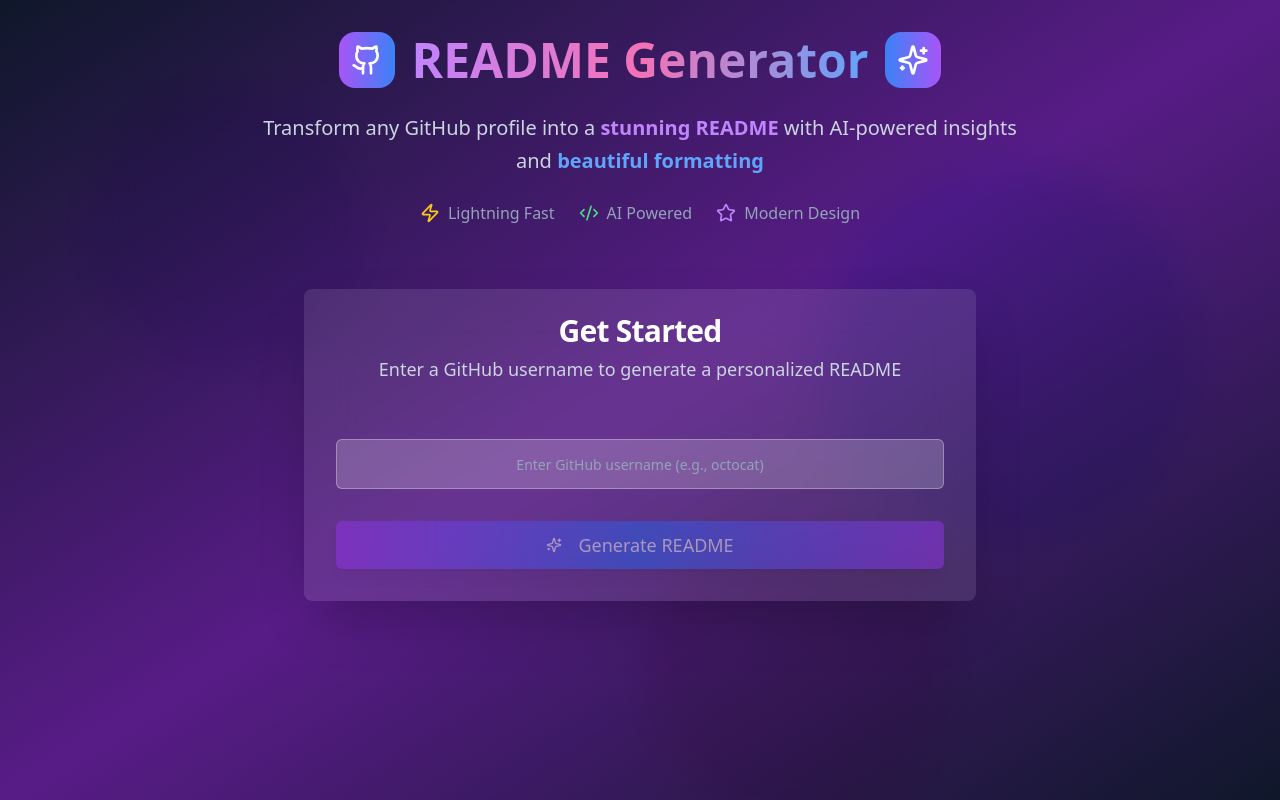
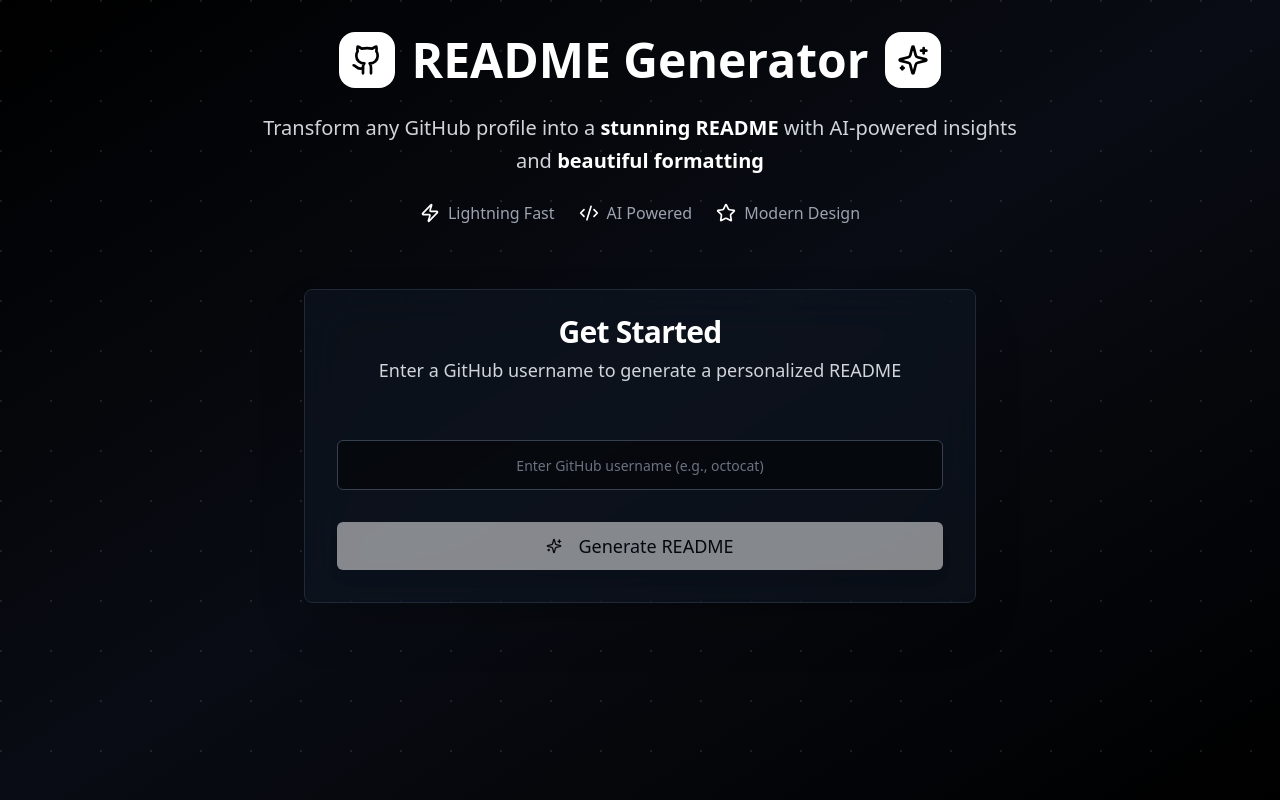
Before and after one commit to mandarwagh9/readme.ai, a React (Vite) app: page / in a window 1280 px wide. Built offline with nearby package versions, Linux system fonts and the light colour scheme.

Commit message:
Refactor: Apply black and white color scheme
Remove all color from the website and apply a black and white color scheme.

```diff
--- a/src/pages/Index.tsx
+++ b/src/pages/Index.tsx
@@ -1,3 +1,4 @@
+
 import { useState } from "react";
 import { Card, CardContent, CardDescription, CardHeader, CardTitle } from "@/components/ui/card";
 import { Button } from "@/components/ui/button";
@@ -136,7 +137,7 @@ const Index = () => {
       const readme = `# Hi there, I'm ${user.name || user.login}! 👋
 
 <div align="center">
-  <img src="${user.avatar_url}" alt="${user.login}" width="200" height="200" style="border-radius: 50%; border: 4px solid #6366f1;" />
+  <img src="${user.avatar_url}" alt="${user.login}" width="200" height="200" style="border-radius: 50%; border: 4px solid #000000;" />
 </div>
 
 ## 🚀 About Me
@@ -156,25 +157,25 @@ ${user.bio ? `> ${user.bio}` : '> Passionate developer building amazing things w
 
 ${languages.map(lang => {
   const badges = {
-    'JavaScript': '![JavaScript](https://img.shields.io/badge/JavaScript-F7DF1E?style=for-the-badge&logo=javascript&logoColor=black)',
-    'TypeScript': '![TypeScript](https://img.shields.io/badge/TypeScript-007ACC?style=for-the-badge&logo=typescript&logoColor=white)',
-    'Python': '![Python](https://img.shields.io/badge/Python-3776AB?style=for-the-badge&logo=python&logoColor=white)',
-    'Java': '![Java](https://img.shields.io/badge/Java-ED8B00?style=for-the-badge&logo=java&logoColor=white)',
-    'React': '![React](https://img.shields.io/badge/React-20232A?style=for-the-badge&logo=react&logoColor=61DAFB)',
-    'Node.js': '![Node.js](https://img.shields.io/badge/Node.js-43853D?style=for-the-badge&logo=node.js&logoColor=white)',
-    'HTML': '![HTML5](https://img.shields.io/badge/HTML5-E34F26?style=for-the-badge&logo=html5&logoColor=white)',
-    'CSS': '![CSS3](https://img.shields.io/badge/CSS3-1572B6?style=for-the-badge&logo=css3&logoColor=white)',
-    'Go': '![Go](https://img.shields.io/badge/Go-00ADD8?style=for-the-badge&logo=go&logoColor=white)',
+    'JavaScript': '![JavaScript](https://img.shields.io/badge/JavaScript-000000?style=for-the-badge&logo=javascript&logoColor=white)',
+    'TypeScript': '![TypeScript](https://img.shields.io/badge/TypeScript-000000?style=for-the-badge&logo=typescript&logoColor=white)',
+    'Python': '![Python](https://img.shields.io/badge/Python-000000?style=for-the-badge&logo=python&logoColor=white)',
+    'Java': '![Java](https://img.shields.io/badge/Java-000000?style=for-the-badge&logo=java&logoColor=white)',
+    'React': '![React](https://img.shields.io/badge/React-000000?style=for-the-badge&logo=react&logoColor=white)',
+    'Node.js': '![Node.js](https://img.shields.io/badge/Node.js-000000?style=for-the-badge&logo=node.js&logoColor=white)',
+    'HTML': '![HTML5](https://img.shields.io/badge/HTML5-000000?style=for-the-badge&logo=html5&logoColor=white)',
+    'CSS': '![CSS3](https://img.shields.io/badge/CSS3-000000?style=for-the-badge&logo=css3&logoColor=white)',
+    'Go': '![Go](https://img.shields.io/badge/Go-000000?style=for-the-badge&logo=go&logoColor=white)',
     'Rust': '![Rust](https://img.shields.io/badge/Rust-000000?style=for-the-badge&logo=rust&logoColor=white)',
-    'C++': '![C++](https://img.shields.io/badge/C%2B%2B-00599C?style=for-the-badge&logo=c%2B%2B&logoColor=white)',
-    'C': '![C](https://img.shields.io/badge/C-00599C?style=for-the-badge&logo=c&logoColor=white)',
-    'PHP': '![PHP](https://img.shields.io/badge/PHP-777BB4?style=for-the-badge&logo=php&logoColor=white)',
-    'Ruby': '![Ruby](https://img.shields.io/badge/Ruby-CC342D?style=for-the-badge&logo=ruby&logoColor=white)',
-    'Swift': '![Swift](https://img.shields.io/badge/Swift-FA7343?style=for-the-badge&logo=swift&logoColor=white)',
-    'Kotlin': '![Kotlin](https://img.shields.io/badge/Kotlin-0095D5?style=for-the-badge&logo=kotlin&logoColor=white)',
-    'Dart': '![Dart](https://img.shields.io/badge/Dart-0175C2?style=for-the-badge&logo=dart&logoColor=white)',
-    'Shell': '![Shell Script](https://img.shields.io/badge/Shell_Script-121011?style=for-the-badge&logo=gnu-bash&logoColor=white)',
-    'Dockerfile': '![Docker](https://img.shields.io/badge/Docker-2CA5E0?style=for-the-badge&logo=docker&logoColor=white)',
+    'C++': '![C++](https://img.shields.io/badge/C%2B%2B-000000?style=for-the-badge&logo=c%2B%2B&logoColor=white)',
+    'C': '![C](https://img.shields.io/badge/C-000000?style=for-the-badge&logo=c&logoColor=white)',
+    'PHP': '![PHP](https://img.shields.io/badge/PHP-000000?style=for-the-badge&logo=php&logoColor=white)',
+    'Ruby': '![Ruby](https://img.shields.io/badge/Ruby-000000?style=for-the-badge&logo=ruby&logoColor=white)',
+    'Swift': '![Swift](https://img.shields.io/badge/Swift-000000?style=for-the-badge&logo=swift&logoColor=white)',
+    'Kotlin': '![Kotlin](https://img.shields.io/badge/Kotlin-000000?style=for-the-badge&logo=kotlin&logoColor=white)',
+    'Dart': '![Dart](https://img.shields.io/badge/Dart-000000?style=for-the-badge&logo=dart&logoColor=white)',
+    'Shell': '![Shell Script](https://img.shields.io/badge/Shell_Script-000000?style=for-the-badge&logo=gnu-bash&logoColor=white)',
+    'Dockerfile': '![Docker](https://img.shields.io/badge/Docker-000000?style=for-the-badge&logo=docker&logoColor=white)',
   };
   return badges[lang] || `![${lang}](https://img.shields.io/badge/${lang}-000000?style=for-the-badge&logo=${lang.toLowerCase()}&logoColor=white)`;
 }).join('\n')}
@@ -184,16 +185,16 @@ ${languages.map(lang => {
 ## 📊 GitHub Statistics
 
 <div align="center">
-  <img height="180em" src="https://github-readme-stats.vercel.app/api?username=${user.login}&show_icons=true&theme=tokyonight&include_all_commits=true&count_private=true&hide_border=true"/>
-  <img height="180em" src="https://github-readme-stats.vercel.app/api/top-langs/?username=${user.login}&layout=compact&langs_count=8&theme=tokyonight&hide_border=true"/>
+  <img height="180em" src="https://github-readme-stats.vercel.app/api?username=${user.login}&show_icons=true&theme=dark&include_all_commits=true&count_private=true&hide_border=true&bg_color=000000&text_color=ffffff&icon_color=ffffff&title_color=ffffff"/>
+  <img height="180em" src="https://github-readme-stats.vercel.app/api/top-langs/?username=${user.login}&layout=compact&langs_count=8&theme=dark&hide_border=true&bg_color=000000&text_color=ffffff&title_color=ffffff"/>
 </div>
 
 <div align="center">
-  <img src="https://github-readme-streak-stats.herokuapp.com/?user=${user.login}&theme=tokyonight&hide_border=true" alt="GitHub Streak" />
+  <img src="https://github-readme-streak-stats.herokuapp.com/?user=${user.login}&theme=dark&hide_border=true&background=000000&stroke=ffffff&ring=ffffff&fire=ffffff&currStreakNum=ffffff&sideNums=ffffff&currStreakLabel=ffffff&sideLabels=ffffff&dates=ffffff" alt="GitHub Streak" />
 </div>
 
 <div align="center">
-  <img src="https://github-readme-activity-graph.vercel.app/graph?username=${user.login}&theme=tokyo-night&hide_border=true" alt="GitHub Activity Graph" />
+  <img src="https://github-readme-activity-graph.vercel.app/graph?username=${user.login}&theme=high-contrast&hide_border=true&bg_color=000000&color=ffffff&line=ffffff&point=ffffff" alt="GitHub Activity Graph" />
 </div>
 
 ## 🏆 Featured Projects
@@ -206,7 +207,7 @@ ${repos.map(repo => `### 🎯 [${repo.name}](${repo.html_url})
 
 ![Stars](https://img.shields.io/github/stars/${user.login}/${repo.name}?style=social)
 ![Forks](https://img.shields.io/github/forks/${user.login}/${repo.name}?style=social)
-${repo.language ? `![Language](https://img.shields.io/badge/Language-${repo.language}-blue?style=flat-square)` : ''}
+${repo.language ? `![Language](https://img.shields.io/badge/Language-${repo.language}-000000?style=flat-square&logoColor=white)` : ''}
 
 </div>`).join('\n\n---\n\n')}
 
@@ -214,7 +215,7 @@ ${repo.language ? `![Language](https://img.shields.io/badge/Language-${repo.lang
 
 <div align="center">
 
-![Profile Views](https://komarev.com/ghpvc/?username=${user.login}&label=Profile%20views&color=0e75b6&style=flat)
+![Profile Views](https://komarev.com/ghpvc/?username=${user.login}&label=Profile%20views&color=000000&style=flat)
 ![GitHub followers](https://img.shields.io/github/followers/${user.login}?label=Followers&style=social)
 ![GitHub User's stars](https://img.shields.io/github/stars/${user.login}?label=Stars&style=social)
 
@@ -224,9 +225,9 @@ ${repo.language ? `![Language](https://img.shields.io/badge/Language-${repo.lang
 
 <div align="center">
 
-[![GitHub](https://img.shields.io/badge/GitHub-100000?style=for-the-badge&logo=github&logoColor=white)](https://github.com/${user.login})
-${user.blog ? `[![Website](https://img.shields.io/badge/Website-FF7139?style=for-the-badge&logo=Firefox-Browser&logoColor=white)](${user.blog})` : ''}
-${user.twitter_username ? `[![Twitter](https://img.shields.io/badge/Twitter-1DA1F2?style=for-the-badge&logo=twitter&logoColor=white)](https://twitter.com/${user.twitter_username})` : ''}
+[![GitHub](https://img.shields.io/badge/GitHub-000000?style=for-the-badge&logo=github&logoColor=white)](https://github.com/${user.login})
+${user.blog ? `[![Website](https://img.shields.io/badge/Website-000000?style=for-the-badge&logo=Firefox-Browser&logoColor=white)](${user.blog})` : ''}
+${user.twitter_username ? `[![Twitter](https://img.shields.io/badge/Twitter-000000?style=for-the-badge&logo=twitter&logoColor=white)](https://twitter.com/${user.twitter_username})` : ''}
 
 </div>
 
@@ -235,7 +236,7 @@ ${user.twitter_username ? `[![Twitter](https://img.shields.io/badge/Twitter-1DA1
 <div align="center">
 
 ### 💭 Random Dev Quote
-![](https://quotes-github-readme.vercel.app/api?type=horizontal&theme=tokyonight)
+![](https://quotes-github-readme.vercel.app/api?type=horizontal&theme=dark&bg_color=000000&text_color=ffffff)
 
 **⭐ Star some repositories if you find them interesting!**
 
@@ -273,53 +274,55 @@ ${user.twitter_username ? `[![Twitter](https://img.shields.io/badge/Twitter-1DA1
   };
 
   return (
-    <div className="min-h-screen bg-gradient-to-br from-slate-900 via-purple-900 to-slate-900 relative overflow-hidden">
-      {/* Animated background elements */}
+    <div className="min-h-screen bg-black relative overflow-hidden">
+      {/* Minimalist background pattern */}
       <div className="absolute inset-0 w-full h-full">
-        <div className="absolute top-20 left-20 w-72 h-72 bg-purple-500/30 rounded-full mix-blend-multiply filter blur-xl animate-pulse"></div>
-        <div className="absolute top-40 right-20 w-96 h-96 bg-blue-500/30 rounded-full mix-blend-multiply filter blur-xl animate-pulse delay-75"></div>
-        <div className="absolute -bottom-8 left-1/2 w-80 h-80 bg-pink-500/30 rounded-full mix-blend-multiply filter blur-xl animate-pulse delay-150"></div>
+        <div className="absolute inset-0 bg-gradient-to-br from-black via-gray-900 to-black opacity-50"></div>
+        <div className="absolute inset-0" style={{
+          backgroundImage: 'radial-gradient(circle at 1px 1px, rgba(255,255,255,0.1) 1px, transparent 0)',
+          backgroundSize: '50px 50px'
+        }}></div>
       </div>
 
       <div className="relative z-10 container mx-auto px-4 py-8">
         {/* Header */}
         <div className="text-center mb-16">
           <div className="flex items-center justify-center gap-4 mb-6">
-            <div className="p-3 bg-gradient-to-r from-purple-500 to-blue-500 rounded-2xl">
-              <Github className="w-8 h-8 text-white" />
+            <div className="p-3 bg-white rounded-2xl">
+              <Github className="w-8 h-8 text-black" />
             </div>
-            <h1 className="text-5xl font-bold bg-gradient-to-r from-purple-400 via-pink-400 to-blue-400 bg-clip-text text-transparent">
+            <h1 className="text-5xl font-bold text-white">
               README Generator
             </h1>
-            <div className="p-3 bg-gradient-to-r from-blue-500 to-purple-500 rounded-2xl">
-              <Sparkles className="w-8 h-8 text-white" />
+            <div className="p-3 bg-white rounded-2xl">
+              <Sparkles className="w-8 h-8 text-black" />
             </div>
           </div>
-          <p className="text-xl text-slate-300 max-w-3xl mx-auto leading-relaxed">
-            Transform any GitHub profile into a <span className="text-purple-400 font-semibold">stunning README</span> with
-            AI-powered insights and <span className="text-blue-400 font-semibold">beautiful formatting</span>
+          <p className="text-xl text-gray-300 max-w-3xl mx-auto leading-relaxed">
+            Transform any GitHub profile into a <span className="text-white font-semibold">stunning README</span> with
+            AI-powered insights and <span className="text-white font-semibold">beautiful formatting</span>
           </p>
           <div className="flex items-center justify-center gap-6 mt-6">
-            <div className="flex items-center gap-2 text-slate-400">
-              <Zap className="w-5 h-5 text-yellow-400" />
+            <div className="flex items-center gap-2 text-gray-400">
+              <Zap className="w-5 h-5 text-white" />
               <span>Lightning Fast</span>
             </div>
-            <div className="flex items-center gap-2 text-slate-400">
-              <Code2 className="w-5 h-5 text-green-400" />
+            <div className="flex items-center gap-2 text-gray-400">
+              <Code2 className="w-5 h-5 text-white" />
               <span>AI Powered</span>
             </div>
-            <div className="flex items-center gap-2 text-slate-400">
-              <Star className="w-5 h-5 text-purple-400" />
+            <div className="flex items-center gap-2 text-gray-400">
+              <Star className="w-5 h-5 text-white" />
               <span>Modern Design</span>
             </div>
           </div>
         </div>
 
         {step === "input" && (
-          <Card className="max-w-2xl mx-auto shadow-2xl border-0 bg-white/10 backdrop-blur-xl">
+          <Card className="max-w-2xl mx-auto shadow-2xl border border-gray-800 bg-gray-900/50 backdrop-blur-xl">
             <CardHeader className="text-center pb-6">
               <CardTitle className="text-3xl text-white">Get Started</CardTitle>
-              <CardDescription className="text-slate-300 text-lg">
+              <CardDescription className="text-gray-300 text-lg">
                 Enter a GitHub username to generate a personalized README
               </CardDescription>
             </CardHeader>
@@ -331,14 +334,14 @@ ${user.twitter_username ? `[![Twitter](https://img.shields.io/badge/Twitter-1DA1
                     placeholder="Enter GitHub username (e.g., octocat)"
                     value={username}
                     onChange={(e) => setUsername(e.target.value)}
-                    className="text-lg py-6 text-center bg-white/20 border-white/30 text-white placeholder:text-slate-400 focus:border-purple-400 focus:ring-purple-400"
+                    className="text-lg py-6 text-center bg-black/50 border-gray-700 text-white placeholder:text-gray-500 focus:border-white focus:ring-white"
                     disabled={loading}
                   />
                 </div>
                 <Button
                   type="submit"
                   disabled={loading || !username.trim()}
-                  className="w-full py-6 text-lg bg-gradient-to-r from-purple-600 via-blue-600 to-purple-600 hover:from-purple-700 hover:via-blue-700 hover:to-purple-700 shadow-lg hover:shadow-purple-500/25 transition-all duration-300"
+                  className="w-full py-6 text-lg bg-white text-black hover:bg-gray-200 shadow-lg transition-all duration-300"
                 >
                   {loading ? (
                     <>
@@ -359,35 +362,35 @@ ${user.twitter_username ? `[![Twitter](https://img.shields.io/badge/Twitter-1DA1
 
         {step === "preview" && userData && (
           <div className="max-w-6xl mx-auto">
-            <Card className="shadow-2xl border-0 bg-white/10 backdrop-blur-xl mb-8">
+            <Card className="shadow-2xl border border-gray-800 bg-gray-900/50 backdrop-blur-xl mb-8">
               <CardHeader>
                 <CardTitle className="flex items-center gap-4 text-white">
                   <img
                     src={userData.avatar_url}
                     alt={userData.login}
-                    className="w-16 h-16 rounded-full ring-4 ring-purple-400/50"
+                    className="w-16 h-16 rounded-full ring-4 ring-white/50"
                   />
                   <div>
                     <h2 className="text-3xl">{userData.name || userData.login}</h2>
-                    <p className="text-slate-300 text-lg">@{userData.login}</p>
+                    <p className="text-gray-300 text-lg">@{userData.login}</p>
                   </div>
                 </CardTitle>
               </CardHeader>
               <CardContent>
                 {userData.bio && (
-                  <p className="text-slate-300 mb-6 text-lg">{userData.bio}</p>
+                  <p className="text-gray-300 mb-6 text-lg">{userData.bio}</p>
                 )}
-                <div className="flex flex-wrap gap-6 text-slate-300">
+                <div className="flex flex-wrap gap-6 text-gray-300">
                   <div className="flex items-center gap-2">
-                    <Users className="w-5 h-5 text-purple-400" />
+                    <Users className="w-5 h-5 text-white" />
                     <span className="font-semibold">{userData.followers}</span> followers
                   </div>
                   <div className="flex items-center gap-2">
-                    <Users className="w-5 h-5 text-blue-400" />
+                    <Users className="w-5 h-5 text-white" />
                     <span className="font-semibold">{userData.following}</span> following
                   </div>
                   <div className="flex items-center gap-2">
-                    <Github className="w-5 h-5 text-green-400" />
+                    <Github className="w-5 h-5 text-white" />
                     <span className="font-semibold">{userData.public_repos}</span> repositories
                   </div>
                   {userData.location && (
@@ -400,7 +403,7 @@ ${user.twitter_username ? `[![Twitter](https://img.shields.io/badge/Twitter-1DA1
                       href={userData.blog}
                       target="_blank"
                       rel="noopener noreferrer"
-                      className="flex items-center gap-2 text-purple-400 hover:text-purple-300 transition-colors"
+                      className="flex items-center gap-2 text-white hover:text-gray-300 transition-colors"
                     >
                       <ExternalLink className="w-4 h-4" />
                       Website
@@ -411,40 +414,40 @@ ${user.twitter_username ? `[![Twitter](https://img.shields.io/badge/Twitter-1DA1
             </Card>
 
             {repositories.length > 0 && (
-              <Card className="shadow-2xl border-0 bg-white/10 backdrop-blur-xl mb-8">
+              <Card className="shadow-2xl border border-gray-800 bg-gray-900/50 backdrop-blur-xl mb-8">
                 <CardHeader>
                   <CardTitle className="text-white text-2xl">Pinned Repositories</CardTitle>
-                  <CardDescription className="text-slate-400">
+                  <CardDescription className="text-gray-400">
                     {repositories.length > 0 ? "Showcasing pinned projects from the user's profile" : "Top repositories by stars"}
                   </CardDescription>
                 </CardHeader>
                 <CardContent>
                   <div className="grid gap-4">
                     {repositories.map((repo, index) => (
-                      <div key={index} className="border border-white/20 rounded-xl p-6 bg-white/5 hover:bg-white/10 transition-all duration-300">
+                      <div key={index} className="border border-gray-700 rounded-xl p-6 bg-black/30 hover:bg-black/50 transition-all duration-300">
                         <div className="flex items-start justify-between mb-3">
                           <a
                             href={repo.html_url}
                             target="_blank"
                             rel="noopener noreferrer"
-                            className="text-xl font-semibold text-purple-400 hover:text-purple-300 transition-colors"
+                            className="text-xl font-semibold text-white hover:text-gray-300 transition-colors"
                           >
                             {repo.name}
                           </a>
-                          <div className="flex items-center gap-4 text-sm text-slate-400">
+                          <div className="flex items-center gap-4 text-sm text-gray-400">
                             <div className="flex items-center gap-1">
-                              <Star className="w-4 h-4 text-yellow-400" />
+                              <Star className="w-4 h-4 text-white" />
                               {repo.stargazers_count}
                             </div>
                             <div className="flex items-center gap-1">
-                              <GitFork className="w-4 h-4 text-blue-400" />
+                              <GitFork className="w-4 h-4 text-white" />
                               {repo.forks_count}
                             </div>
                           </div>
                         </div>
-                        <p className="text-slate-300 mb-3 leading-relaxed">{repo.description}</p>
+                        <p className="text-gray-300 mb-3 leading-relaxed">{repo.description}</p>
                         {repo.language && (
-                          <Badge variant="secondary" className="bg-purple-500/20 text-purple-300 border-purple-400/30">
+                          <Badge variant="secondary" className="bg-white/20 text-white border-gray-700">
                             {repo.language}
                           </Badge>
                         )}
@@ -457,7 +460,7 @@ ${user.twitter_username ? `[![Twitter](https://img.shields.io/badge/Twitter-1DA1
 
             <div className="text-center">
               <div className="flex items-center justify-center mb-6">
-                <Loader2 className="w-8 h-8 animate-spin mr-3 text-purple-400" />
+                <Loader2 className="w-8 h-8 animate-spin mr-3 text-white" />
                 <span className="text-xl text-white">Crafting your awesome README...</span>
               </div>
             </div>
@@ -466,21 +469,21 @@ ${user.twitter_username ? `[![Twitter](https://img.shields.io/badge/Twitter-1DA1
 
         {step === "generated" && generatedReadme && (
           <div className="max-w-7xl mx-auto">
-            <Card className="shadow-2xl border-0 bg-white/10 backdrop-blur-xl">
+            <Card className="shadow-2xl border border-gray-800 bg-gray-900/50 backdrop-blur-xl">
               <CardHeader className="flex flex-row items-center justify-between">
                 <CardTitle className="text-3xl text-white">Your Generated README</CardTitle>
                 <div className="flex gap-3">
-                  <Button onClick={downloadReadme} className="bg-gradient-to-r from-green-600 to-emerald-600 hover:from-green-700 hover:to-emerald-700 shadow-lg">
+                  <Button onClick={downloadReadme} className="bg-white text-black hover:bg-gray-200 shadow-lg">
                     <Download className="w-4 h-4 mr-2" />
                     Download
                   </Button>
-                  <Button onClick={resetForm} variant="outline" className="border-white/30 text-white hover:bg-white/10">
+                  <Button onClick={resetForm} variant="outline" className="border-gray-700 text-white hover:bg-gray-800">
                     Generate Another
                   </Button>
                 </div>
               </CardHeader>
               <CardContent>
-                <div className="prose prose-invert prose-lg max-w-none bg-slate-900/80 rounded-xl p-8 border border-white/10 overflow-auto">
+                <div className="prose prose-invert prose-lg max-w-none bg-black/80 rounded-xl p-8 border border-gray-800 overflow-auto">
                   <ReactMarkdown
                     components={{
                       img: ({ node, ...props }) => (
@@ -491,22 +494,22 @@ ${user.twitter_username ? `[![Twitter](https://img.shields.io/badge/Twitter-1DA1
                         />
                       ),
                       h1: ({ node, ...props }) => (
-                        <h1 {...props} className="text-4xl font-bold text-center mb-8 bg-gradient-to-r from-purple-400 to-blue-400 bg-clip-text text-transparent" />
+                        <h1 {...props} className="text-4xl font-bold text-center mb-8 text-white" />
                       ),
                       h2: ({ node, ...props }) => (
-                        <h2 {...props} className="text-2xl font-semibold mt-8 mb-4 text-purple-300" />
+                        <h2 {...props} className="text-2xl font-semibold mt-8 mb-4 text-white" />
                       ),
                       h3: ({ node, ...props }) => (
-                        <h3 {...props} className="text-xl font-semibold mt-6 mb-3 text-blue-300" />
+                        <h3 {...props} className="text-xl font-semibold mt-6 mb-3 text-gray-300" />
                       ),
                       a: ({ node, ...props }) => (
-                        <a {...props} className="text-purple-400 hover:text-purple-300 transition-colors" target="_blank" rel="noopener noreferrer" />
+                        <a {...props} className="text-white hover:text-gray-300 transition-colors" target="_blank" rel="noopener noreferrer" />
                       ),
                       blockquote: ({ node, ...props }) => (
-                        <blockquote {...props} className="border-l-4 border-purple-400 pl-4 italic text-slate-300 bg-purple-900/20 rounded-r-lg p-4" />
+                        <blockquote {...props} className="border-l-4 border-white pl-4 italic text-gray-300 bg-gray-800/50 rounded-r-lg p-4" />
                       ),
                       code: ({ node, ...props }) => (
-                        <code {...props} className="bg-slate-800 text-purple-300 px-2 py-1 rounded text-sm" />
+                        <code {...props} className="bg-gray-800 text-white px-2 py-1 rounded text-sm" />
                       )
                     }}
                   >
```
